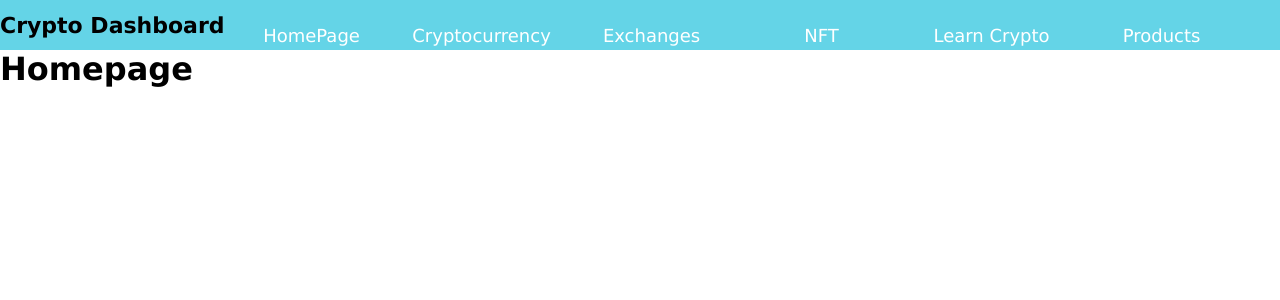
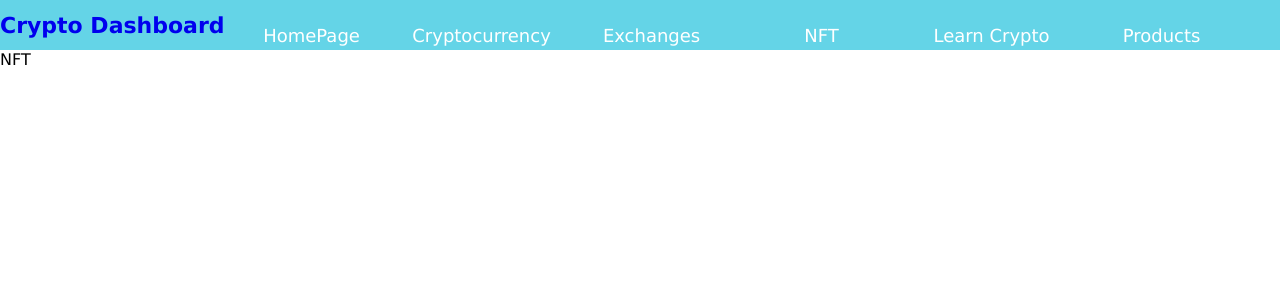
Before and after one commit to surendraSinghKamboj/cryptofrontend, a React (Create React App) app: page /nft in a window 1280 px wide. Shown: the top 300 px of the page. Built offline with nearby package versions, Linux system fonts and the light colour scheme.

Commit message:
React Router Dom Setup

```diff
--- a/src/App.js
+++ b/src/App.js
@@ -1,12 +1,25 @@
+import { BrowserRouter, Routes, Route } from "react-router-dom";
 import Navbar from "./components/navbar/Navbar";
 import Homepage from "./components/Homepage/Homepage";
+import Cryptocurrency from "./components/Cryptocurrency/Cryptocurrency";
+import Exchange from "./components/Exchange/Exchange";
+import LearnCrypto from "./components/LearnCrypto/LearnCrypto";
+import NFT from "./components/NFT/NFT";
+import Product from "./components/Products/Product";
 
 function App() {
   return (
-    <>
+    <BrowserRouter>
       <Navbar />
-      <Homepage />
-    </>
+      <Routes>
+        <Route path="/" element={<Homepage />} />
+        <Route path="/cryptocurrency" element={<Cryptocurrency />} />
+        <Route path="/exchange" element={<Exchange />} />
+        <Route path="/learnCrypto" element={<LearnCrypto />} />
+        <Route path="/nft" element={<NFT />} />
+        <Route path="/products" element={<Product />} />
+      </Routes>
+    </BrowserRouter>
   );
 }
 
--- a/src/components/Cryptocurrency/Cryptocurrency.jsx
+++ b/src/components/Cryptocurrency/Cryptocurrency.jsx
@@ -0,0 +1,9 @@
+import React from 'react'
+
+function Cryptocurrency() {
+  return (
+    <div>Cryptocurrency</div>
+  )
+}
+
+export default Cryptocurrency
--- a/src/components/Exchange/Exchange.jsx
+++ b/src/components/Exchange/Exchange.jsx
@@ -0,0 +1,9 @@
+import React from 'react'
+
+function Exchange() {
+  return (
+    <div>Exchange</div>
+  )
+}
+
+export default Exchange
--- a/src/components/LearnCrypto/LearnCrypto.jsx
+++ b/src/components/LearnCrypto/LearnCrypto.jsx
@@ -0,0 +1,9 @@
+import React from 'react'
+
+function LearnCrypto() {
+  return (
+    <div>LearnCrypto</div>
+  )
+}
+
+export default LearnCrypto
--- a/src/components/NFT/NFT.jsx
+++ b/src/components/NFT/NFT.jsx
@@ -0,0 +1,9 @@
+import React from 'react'
+
+function NFT() {
+  return (
+    <div>NFT</div>
+  )
+}
+
+export default NFT
--- a/src/components/Products/Product.jsx
+++ b/src/components/Products/Product.jsx
@@ -0,0 +1,9 @@
+import React from 'react'
+
+function Product() {
+  return (
+    <div>Product</div>
+  )
+}
+
+export default Product
--- a/src/components/navbar/NavList.jsx
+++ b/src/components/navbar/NavList.jsx
@@ -7,7 +7,7 @@ const Navlist=[
         url:"/cryptocurrency"
     },{
         name:"Exchanges",
-        url:"/exchanges"
+        url:"/exchange"
     },{
         name:"NFT",
         url:"/nft"
--- a/src/components/navbar/Navbar.jsx
+++ b/src/components/navbar/Navbar.jsx
@@ -1,17 +1,22 @@
 import React from "react";
+import { NavLink } from "react-router-dom";
 import Navlist from "./NavList";
 import NavbarStyle from "./NavbarStyle";
 
 export default function Navbar() {
   let listItems = Navlist.map((element) => {
-    return <li style={NavbarStyle.li}>{element.name}</li>;
+    return (
+      <NavLink to={element.url}>
+        <li style={NavbarStyle.li}>{element.name}</li>
+      </NavLink>
+    )
   });
 
   return (
     <>
       <div style={NavbarStyle.divbox}>
-      <h1 style={NavbarStyle.h1}>Crypto Dashboard</h1>
-      <ul style={NavbarStyle.ul}>{listItems}</ul>
+        <NavLink to="/"><h1 style={NavbarStyle.h1}>Crypto Dashboard</h1></NavLink>
+        <ul style={NavbarStyle.ul}>{listItems}</ul>
       </div>
     </>
   );
--- a/src/index.css
+++ b/src/index.css
@@ -6,3 +6,6 @@
 li:hover{
     background: rgba(34, 3, 211, 0.938);
 }
+a{
+    text-decoration: none;
+}
```
